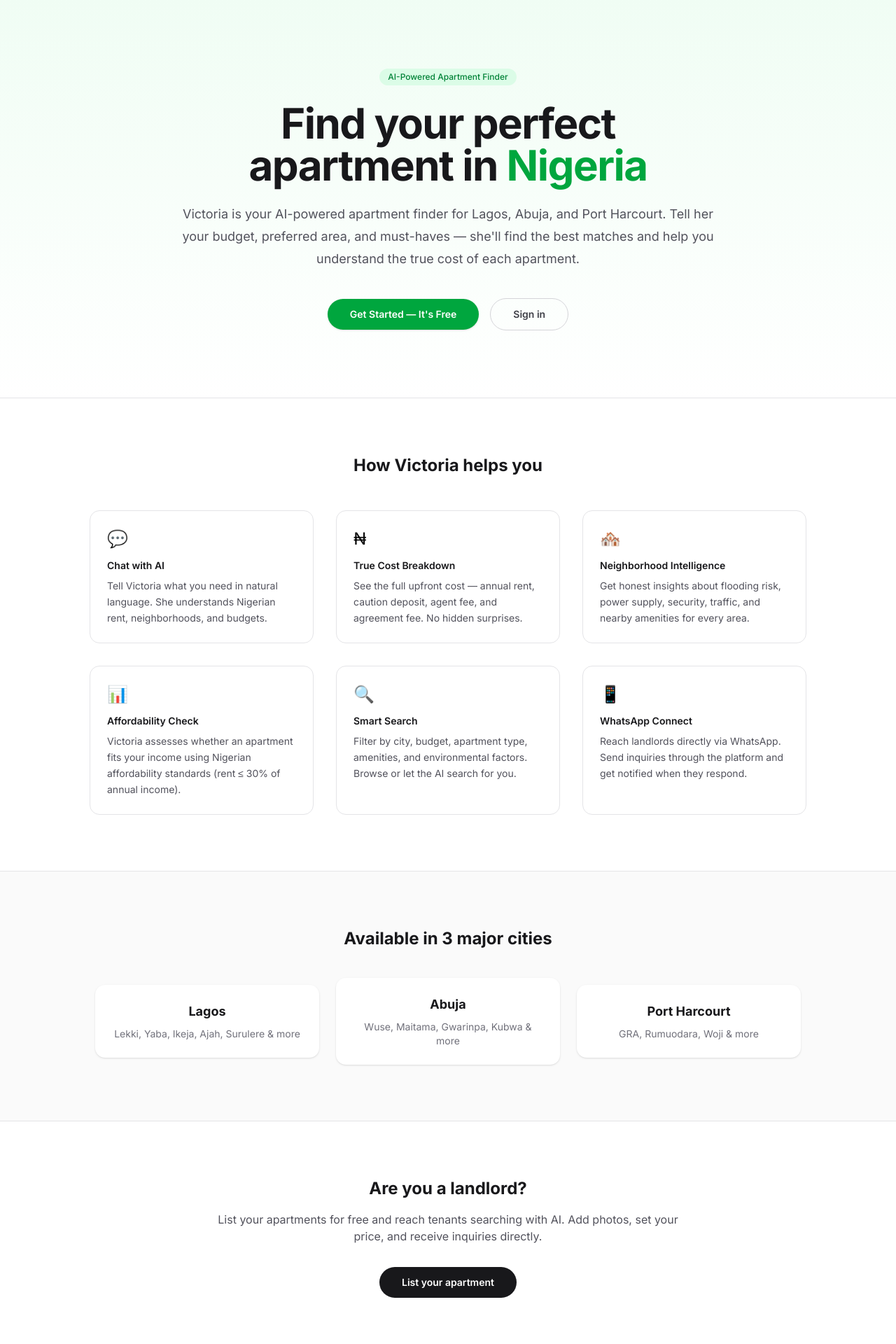
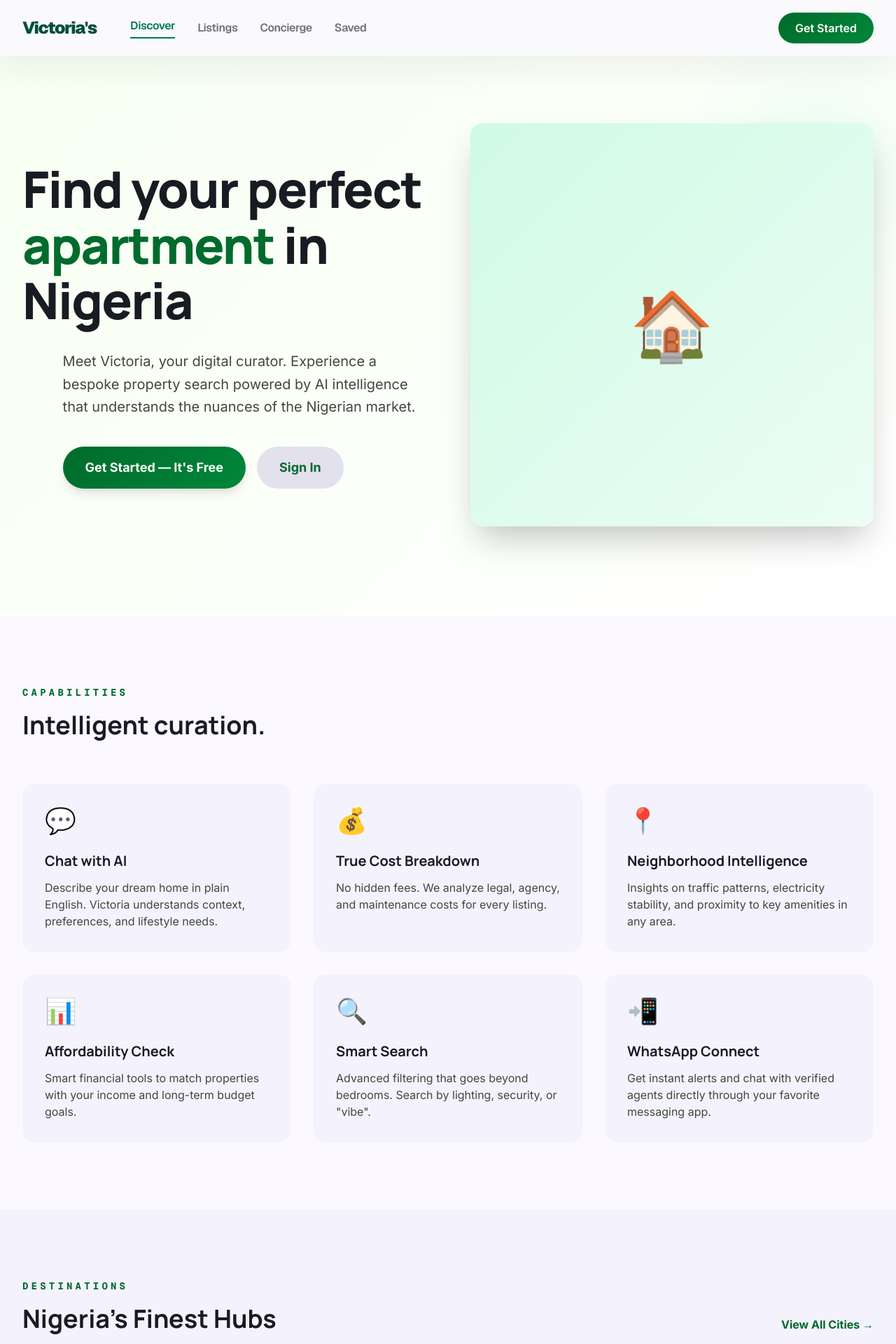
Before and after one commit to Justicegodknows/victorias, a Next.js app: page / in a window 1280 px wide. Shown: the top 1920 px of the page at 70% size. Built offline with nearby package versions, Linux system fonts and the light colour scheme.

Commit message:
feat: update global styles and layout with new design system and features

```diff
--- a/app/globals.css
+++ b/app/globals.css
@@ -9,7 +9,7 @@
   --color-foreground: var(--foreground);
   --font-sans: var(--font-sans);
   --font-mono: var(--font-geist-mono);
-  --font-heading: var(--font-sans);
+  --font-heading: var(--font-heading);
   --color-sidebar-ring: var(--sidebar-ring);
   --color-sidebar-border: var(--sidebar-border);
   --color-sidebar-accent-foreground: var(--sidebar-accent-foreground);
@@ -46,79 +46,117 @@
   --radius-2xl: calc(var(--radius) * 1.8);
   --radius-3xl: calc(var(--radius) * 2.2);
   --radius-4xl: calc(var(--radius) * 2.6);
+
+  /* Victoria's design system: surface tiers */
+  --color-surface: var(--surface);
+  --color-surface-low: var(--surface-low);
+  --color-surface-high: var(--surface-high);
+  --color-surface-highest: var(--surface-highest);
+  --color-surface-lowest: var(--surface-lowest);
+  --color-on-surface: var(--on-surface);
+  --color-on-surface-variant: var(--on-surface-variant);
+  --color-victoria-green: var(--victoria-green);
+  --color-victoria-green-dark: var(--victoria-green-dark);
+  --color-victoria-green-fg: var(--victoria-green-fg);
 }
 
 :root {
   --brand: oklch(0.55 0.17 145);
   --brand-foreground: oklch(1 0 0);
-  --background: oklch(1 0 0);
-  --foreground: oklch(0.145 0 0);
-  --card: oklch(1 0 0);
-  --card-foreground: oklch(0.145 0 0);
-  --popover: oklch(1 0 0);
-  --popover-foreground: oklch(0.145 0 0);
-  --primary: oklch(0.205 0 0);
-  --primary-foreground: oklch(0.985 0 0);
-  --secondary: oklch(0.97 0 0);
-  --secondary-foreground: oklch(0.205 0 0);
-  --muted: oklch(0.97 0 0);
-  --muted-foreground: oklch(0.556 0 0);
-  --accent: oklch(0.97 0 0);
-  --accent-foreground: oklch(0.205 0 0);
-  --destructive: oklch(0.577 0.245 27.325);
-  --border: oklch(0.922 0 0);
-  --input: oklch(0.922 0 0);
-  --ring: oklch(0.708 0 0);
+
+  /* Victoria's green palette */
+  --victoria-green: #006b2c;
+  --victoria-green-dark: #00873a;
+  --victoria-green-fg: #ffffff;
+
+  /* Surface tiers (tonal layering) */
+  --surface: #fbf8ff;
+  --surface-low: #f4f2fd;
+  --surface-high: #e8e7f1;
+  --surface-highest: #e3e1ec;
+  --surface-lowest: #ffffff;
+  --on-surface: #1a1b22;
+  --on-surface-variant: #3e4a3d;
+
+  --background: #fbf8ff;
+  --foreground: #1a1b22;
+  --card: #ffffff;
+  --card-foreground: #1a1b22;
+  --popover: #ffffff;
+  --popover-foreground: #1a1b22;
+  --primary: #006b2c;
+  --primary-foreground: #ffffff;
+  --secondary: #f4f2fd;
+  --secondary-foreground: #1a1b22;
+  --muted: #f4f2fd;
+  --muted-foreground: #6e7b6c;
+  --accent: #e3e1ec;
+  --accent-foreground: #1a1b22;
+  --destructive: #ba1a1a;
+  --border: transparent;
+  --input: #e3e1ec;
+  --ring: #006b2c;
   --chart-1: oklch(0.87 0 0);
   --chart-2: oklch(0.556 0 0);
   --chart-3: oklch(0.439 0 0);
   --chart-4: oklch(0.371 0 0);
   --chart-5: oklch(0.269 0 0);
   --radius: 0.625rem;
-  --sidebar: oklch(0.985 0 0);
-  --sidebar-foreground: oklch(0.145 0 0);
-  --sidebar-primary: oklch(0.205 0 0);
-  --sidebar-primary-foreground: oklch(0.985 0 0);
-  --sidebar-accent: oklch(0.97 0 0);
-  --sidebar-accent-foreground: oklch(0.205 0 0);
-  --sidebar-border: oklch(0.922 0 0);
-  --sidebar-ring: oklch(0.708 0 0);
+  --sidebar: #fafafa;
+  --sidebar-foreground: #1a1b22;
+  --sidebar-primary: #006b2c;
+  --sidebar-primary-foreground: #ffffff;
+  --sidebar-accent: #f4f2fd;
+  --sidebar-accent-foreground: #1a1b22;
+  --sidebar-border: transparent;
+  --sidebar-ring: #006b2c;
+  --font-heading: var(--font-manrope);
 }
 
 .dark {
   --brand: oklch(0.65 0.2 145);
   --brand-foreground: oklch(1 0 0);
-  --background: oklch(0.145 0 0);
-  --foreground: oklch(0.985 0 0);
-  --card: oklch(0.205 0 0);
-  --card-foreground: oklch(0.985 0 0);
-  --popover: oklch(0.205 0 0);
-  --popover-foreground: oklch(0.985 0 0);
-  --primary: oklch(0.922 0 0);
-  --primary-foreground: oklch(0.205 0 0);
-  --secondary: oklch(0.269 0 0);
-  --secondary-foreground: oklch(0.985 0 0);
-  --muted: oklch(0.269 0 0);
-  --muted-foreground: oklch(0.708 0 0);
-  --accent: oklch(0.269 0 0);
-  --accent-foreground: oklch(0.985 0 0);
+  --victoria-green: #62df7d;
+  --victoria-green-dark: #00873a;
+  --victoria-green-fg: #002109;
+  --surface: #09090b;
+  --surface-low: #18181b;
+  --surface-high: #27272a;
+  --surface-highest: #3f3f46;
+  --surface-lowest: #09090b;
+  --on-surface: #fafafa;
+  --on-surface-variant: #a1a1aa;
+  --background: #09090b;
+  --foreground: #fafafa;
+  --card: #18181b;
+  --card-foreground: #fafafa;
+  --popover: #18181b;
+  --popover-foreground: #fafafa;
+  --primary: #62df7d;
+  --primary-foreground: #002109;
+  --secondary: #27272a;
+  --secondary-foreground: #fafafa;
+  --muted: #27272a;
+  --muted-foreground: #a1a1aa;
+  --accent: #27272a;
+  --accent-foreground: #fafafa;
   --destructive: oklch(0.704 0.191 22.216);
   --border: oklch(1 0 0 / 10%);
   --input: oklch(1 0 0 / 15%);
-  --ring: oklch(0.556 0 0);
+  --ring: #62df7d;
   --chart-1: oklch(0.87 0 0);
   --chart-2: oklch(0.556 0 0);
   --chart-3: oklch(0.439 0 0);
   --chart-4: oklch(0.371 0 0);
   --chart-5: oklch(0.269 0 0);
-  --sidebar: oklch(0.205 0 0);
-  --sidebar-foreground: oklch(0.985 0 0);
-  --sidebar-primary: oklch(0.488 0.243 264.376);
-  --sidebar-primary-foreground: oklch(0.985 0 0);
-  --sidebar-accent: oklch(0.269 0 0);
-  --sidebar-accent-foreground: oklch(0.985 0 0);
+  --sidebar: #18181b;
+  --sidebar-foreground: #fafafa;
+  --sidebar-primary: #62df7d;
+  --sidebar-primary-foreground: #002109;
+  --sidebar-accent: #27272a;
+  --sidebar-accent-foreground: #fafafa;
   --sidebar-border: oklch(1 0 0 / 10%);
-  --sidebar-ring: oklch(0.556 0 0);
+  --sidebar-ring: #62df7d;
 }
 
 @layer base {
@@ -134,3 +172,65 @@
     @apply font-sans;
   }
 }
+
+/* Victoria's custom utilities */
+.glass-nav {
+  background: rgba(250, 250, 250, 0.7);
+  backdrop-filter: blur(20px);
+  -webkit-backdrop-filter: blur(20px);
+}
+
+.dark .glass-nav {
+  background: rgba(9, 9, 11, 0.7);
+}
+
+.btn-primary-gradient {
+  background: linear-gradient(135deg, #006b2c 0%, #00873a 100%);
+}
+
+.hero-gradient {
+  background: linear-gradient(135deg, #f7fff2 0%, #ffffff 100%);
+}
+
+.dark .hero-gradient {
+  background: linear-gradient(135deg, #09090b 0%, #18181b 100%);
+}
+
+.ambient-shadow {
+  box-shadow: 0px 20px 40px rgba(26, 27, 34, 0.06);
+}
+
+.no-scrollbar::-webkit-scrollbar {
+  display: none;
+}
+
+.no-scrollbar {
+  -ms-overflow-style: none;
+  scrollbar-width: none;
+}
+
+@keyframes pulse-dots {
+
+  0%,
+  100% {
+    opacity: 0.3;
+    transform: scale(1);
+  }
+
+  50% {
+    opacity: 1;
+    transform: scale(1.2);
+  }
+}
+
+.dot-1 {
+  animation: pulse-dots 1.5s infinite 0s;
+}
+
+.dot-2 {
+  animation: pulse-dots 1.5s infinite 0.3s;
+}
+
+.dot-3 {
+  animation: pulse-dots 1.5s infinite 0.6s;
+}
--- a/app/layout.tsx
+++ b/app/layout.tsx
@@ -1,9 +1,11 @@
 import type { Metadata } from "next";
-import { Geist, Geist_Mono, Inter } from "next/font/google";
+import { Geist, Geist_Mono, Inter, Manrope } from "next/font/google";
 import "./globals.css";
 import { cn } from "@/lib/utils";
 
 const inter = Inter({ subsets: ['latin'], variable: '--font-sans' });
+
+const manrope = Manrope({ subsets: ['latin'], variable: '--font-manrope' });
 
 const geistSans = Geist({
   variable: "--font-geist-sans",
@@ -29,9 +31,11 @@ export default function RootLayout({
   return (
     <html
       lang="en"
-      className={cn("h-full", "antialiased", geistSans.variable, geistMono.variable, "font-sans", inter.variable)}
+      className={cn("h-full", "antialiased", geistSans.variable, geistMono.variable, "font-sans", inter.variable, manrope.variable)}
     >
-      <body className="min-h-full flex flex-col">{children}</body>
+      <body className="min-h-full flex flex-col bg-[#fbf8ff] text-[#1a1b22] dark:bg-zinc-950 dark:text-zinc-50">
+        {children}
+      </body>
     </html>
   );
 }
--- a/app/page.tsx
+++ b/app/page.tsx
@@ -1,93 +1,127 @@
 import Link from "next/link";
+
+const features = [
+  {
+    icon: "💬",
+    title: "Chat with AI",
+    description: "Describe your dream home in plain English. Victoria understands context, preferences, and lifestyle needs.",
+  },
+  {
+    icon: "💰",
+    title: "True Cost Breakdown",
+    description: "No hidden fees. We analyze legal, agency, and maintenance costs for every listing.",
+  },
+  {
+    icon: "📍",
+    title: "Neighborhood Intelligence",
+    description: "Insights on traffic patterns, electricity stability, and proximity to key amenities in any area.",
+  },
+  {
+    icon: "📊",
+    title: "Affordability Check",
+    description: "Smart financial tools to match properties with your income and long-term budget goals.",
+  },
+  {
+    icon: "🔍",
+    title: "Smart Search",
+    description: 'Advanced filtering that goes beyond bedrooms. Search by lighting, security, or "vibe".',
+  },
+  {
+    icon: "📲",
+    title: "WhatsApp Connect",
+    description: "Get instant alerts and chat with verified agents directly through your favorite messaging app.",
+  },
+];
+
+const cities = [
+  { name: "Lagos", neighborhoods: ["Ikoyi", "VI", "Lekki"], image: "/images/lagos.jpg" },
+  { name: "Abuja", neighborhoods: ["Maitama", "Asokoro", "Wuse"], image: "/images/abuja.jpg", offset: true },
+  { name: "Port Harcourt", neighborhoods: ["GRA Phase 1", "Odili Rd"], image: "/images/ph.jpg" },
+];
 
 export default function Home(): React.ReactElement {
   return (
     <div className="flex flex-1 flex-col">
+      {/* Top Nav */}
+      <nav className="sticky top-0 w-full z-50 glass-nav shadow-[0px_20px_40px_rgba(26,27,34,0.06)]">
+        <div className="flex justify-between items-center px-8 h-20 w-full max-w-screen-2xl mx-auto">
+          <div className="flex items-center gap-12">
+            <span className="text-2xl font-black tracking-tighter text-emerald-900 dark:text-emerald-50 font-[family-name:var(--font-geist-sans)]">
+              Victoria&apos;s
+            </span>
+            <div className="hidden md:flex gap-8 items-center">
+              <Link href="/" className="font-[family-name:var(--font-geist-sans)] font-semibold tracking-tight text-emerald-700 dark:text-emerald-400 border-b-2 border-emerald-700 dark:border-emerald-400 pb-1">
+                Discover
+              </Link>
+              <Link href="/tenant/browse" className="font-[family-name:var(--font-geist-sans)] font-semibold tracking-tight text-zinc-500 dark:text-zinc-400 hover:text-emerald-600 transition-colors">
+                Listings
+              </Link>
+              <Link href="/tenant" className="font-[family-name:var(--font-geist-sans)] font-semibold tracking-tight text-zinc-500 dark:text-zinc-400 hover:text-emerald-600 transition-colors">
+                Concierge
+              </Link>
+              <Link href="/tenant/saved" className="font-[family-name:var(--font-geist-sans)] font-semibold tracking-tight text-zinc-500 dark:text-zinc-400 hover:text-emerald-600 transition-colors">
+                Saved
+              </Link>
+            </div>
+          </div>
+          <div className="flex items-center gap-6">
+            <Link href="/register" className="btn-primary-gradient text-white px-6 py-2.5 rounded-full font-semibold active:scale-90 transition-transform">
+              Get Started
+            </Link>
+          </div>
+        </div>
+      </nav>
+
       {/* Hero */}
-      <section className="flex flex-1 flex-col items-center justify-center bg-gradient-to-b from-green-50 to-white px-4 py-24 text-center dark:from-zinc-900 dark:to-zinc-950">
-        <div className="mx-auto max-w-3xl">
-          <span className="inline-block rounded-full bg-green-100 px-3 py-1 text-xs font-medium text-green-700 dark:bg-green-900 dark:text-green-400">
-            AI-Powered Apartment Finder
-          </span>
-          <h1 className="mt-6 text-4xl font-bold tracking-tight text-zinc-900 sm:text-5xl lg:text-6xl dark:text-zinc-50">
-            Find your perfect apartment in{" "}
-            <span className="text-green-600">Nigeria</span>
+      <section className="hero-gradient pt-24 pb-32 px-8 overflow-hidden">
+        <div className="max-w-screen-xl mx-auto grid lg:grid-cols-2 gap-16 items-center">
+          <div>
+            <h1 className="font-[family-name:var(--font-manrope)] text-6xl md:text-7xl font-extrabold tracking-tight text-[#1a1b22] dark:text-zinc-50 mb-8 leading-[1.1]">
+              Find your perfect <br />
+              <span className="text-[#006b2c] dark:text-emerald-400">apartment</span> in Nigeria
             </h1>
-          <p className="mt-6 text-lg leading-8 text-zinc-600 dark:text-zinc-400">
-            Victoria is your AI-powered apartment finder for Lagos, Abuja, and Port Harcourt.
-            Tell her your budget, preferred area, and must-haves — she&apos;ll find the best matches
-            and help you understand the true cost of each apartment.
+            <div className="pl-[10%]">
+              <p className="text-xl text-[#3e4a3d] dark:text-zinc-400 max-w-lg mb-10 leading-relaxed">
+                Meet Victoria, your digital curator. Experience a bespoke property search powered by AI intelligence that understands the nuances of the Nigerian market.
               </p>
-          <div className="mt-10 flex flex-col items-center gap-4 sm:flex-row sm:justify-center">
-            <Link
-              href="/register"
-              className="rounded-full bg-green-600 px-8 py-3 text-sm font-semibold text-white shadow-sm hover:bg-green-700 focus-visible:outline focus-visible:outline-2 focus-visible:outline-offset-2 focus-visible:outline-green-600"
-            >
+              <div className="flex flex-wrap gap-4">
+                <Link href="/register" className="btn-primary-gradient text-white px-8 py-4 rounded-full font-bold text-lg shadow-lg hover:shadow-xl transition-all">
                   Get Started — It&apos;s Free
                 </Link>
-            <Link
-              href="/login"
-              className="rounded-full border border-zinc-300 px-8 py-3 text-sm font-semibold text-zinc-700 hover:bg-zinc-50 dark:border-zinc-600 dark:text-zinc-300 dark:hover:bg-zinc-800"
-            >
-              Sign in
+                <Link href="/login" className="bg-[#e3e1ec] dark:bg-zinc-800 text-[#006b2c] dark:text-emerald-400 px-8 py-4 rounded-full font-bold text-lg hover:bg-[#e8e7f1] dark:hover:bg-zinc-700 transition-all">
+                  Sign In
                 </Link>
+              </div>
+            </div>
+          </div>
+          <div className="relative hidden lg:block">
+            <div className="absolute -top-12 -right-12 w-64 h-64 bg-emerald-200/20 rounded-full blur-3xl" />
+            <div className="rounded-2xl shadow-2xl relative z-10 w-full aspect-square bg-gradient-to-br from-emerald-100 to-emerald-50 dark:from-zinc-800 dark:to-zinc-900 flex items-center justify-center">
+              <span className="text-8xl">🏠</span>
+            </div>
           </div>
         </div>
       </section>
 
       {/* Features */}
-      <section className="border-t border-zinc-200 bg-white px-4 py-20 dark:border-zinc-800 dark:bg-zinc-950">
-        <div className="mx-auto max-w-5xl">
-          <h2 className="text-center text-2xl font-bold text-zinc-900 dark:text-zinc-50">
-            How Victoria helps you
+      <section className="py-24 px-8 bg-[#fbf8ff] dark:bg-zinc-950">
+        <div className="max-w-screen-xl mx-auto">
+          <div className="mb-16">
+            <span className="font-[family-name:var(--font-geist-mono)] text-[#006b2c] dark:text-emerald-400 uppercase tracking-[0.3em] font-bold text-sm">
+              Capabilities
+            </span>
+            <h2 className="font-[family-name:var(--font-manrope)] text-4xl font-bold mt-4 dark:text-zinc-50">
+              Intelligent curation.
             </h2>
-          <div className="mt-12 grid gap-8 sm:grid-cols-2 lg:grid-cols-3">
-            {[
-              {
-                icon: "💬",
-                title: "Chat with AI",
-                description:
-                  "Tell Victoria what you need in natural language. She understands Nigerian rent, neighborhoods, and budgets.",
-              },
-              {
-                icon: "₦",
-                title: "True Cost Breakdown",
-                description:
-                  "See the full upfront cost — annual rent, caution deposit, agent fee, and agreement fee. No hidden surprises.",
-              },
-              {
-                icon: "🏘️",
-                title: "Neighborhood Intelligence",
-                description:
-                  "Get honest insights about flooding risk, power supply, security, traffic, and nearby amenities for every area.",
-              },
-              {
-                icon: "📊",
-                title: "Affordability Check",
-                description:
-                  "Victoria assesses whether an apartment fits your income using Nigerian affordability standards (rent ≤ 30% of annual income).",
-              },
-              {
-                icon: "🔍",
-                title: "Smart Search",
-                description:
-                  "Filter by city, budget, apartment type, amenities, and environmental factors. Browse or let the AI search for you.",
-              },
-              {
-                icon: "📱",
-                title: "WhatsApp Connect",
-                description:
-                  "Reach landlords directly via WhatsApp. Send inquiries through the platform and get notified when they respond.",
-              },
-            ].map((feature) => (
-              <div key={feature.title} className="rounded-xl border border-zinc-200 p-6 dark:border-zinc-800">
-                <span className="text-2xl">{feature.icon}</span>
-                <h3 className="mt-3 text-sm font-semibold text-zinc-900 dark:text-zinc-50">
+          </div>
+          <div className="grid md:grid-cols-2 lg:grid-cols-3 gap-8">
+            {features.map((feature) => (
+              <div key={feature.title} className="bg-[#f4f2fd] dark:bg-zinc-900 p-8 rounded-2xl hover:bg-[#e3e1ec] dark:hover:bg-zinc-800 transition-colors group">
+                <div className="text-4xl mb-6 group-hover:scale-110 transition-transform">{feature.icon}</div>
+                <h3 className="font-[family-name:var(--font-manrope)] text-xl font-bold mb-3 dark:text-zinc-50">
                   {feature.title}
                 </h3>
-                <p className="mt-2 text-sm leading-relaxed text-zinc-600 dark:text-zinc-400">
-                  {feature.description}
-                </p>
+                <p className="text-[#3e4a3d] dark:text-zinc-400">{feature.description}</p>
               </div>
             ))}
           </div>
@@ -95,49 +129,75 @@ export default function Home(): React.ReactElement {
       </section>
 
       {/* Cities */}
-      <section className="border-t border-zinc-200 bg-zinc-50 px-4 py-20 dark:border-zinc-800 dark:bg-zinc-900">
-        <div className="mx-auto max-w-5xl text-center">
-          <h2 className="text-2xl font-bold text-zinc-900 dark:text-zinc-50">
-            Available in 3 major cities
+      <section className="py-24 px-8 bg-[#f4f2fd] dark:bg-zinc-900 overflow-hidden">
+        <div className="max-w-screen-xl mx-auto">
+          <div className="flex flex-col md:flex-row justify-between items-end mb-16 gap-6">
+            <div>
+              <span className="font-[family-name:var(--font-geist-mono)] text-[#006b2c] dark:text-emerald-400 uppercase tracking-[0.3em] font-bold text-sm">
+                Destinations
+              </span>
+              <h2 className="font-[family-name:var(--font-manrope)] text-4xl font-bold mt-4 dark:text-zinc-50">
+                Nigeria&apos;s Finest Hubs
               </h2>
-          <div className="mt-10 flex flex-col items-center justify-center gap-6 sm:flex-row">
-            {[
-              { city: "Lagos", description: "Lekki, Yaba, Ikeja, Ajah, Surulere & more" },
-              { city: "Abuja", description: "Wuse, Maitama, Gwarinpa, Kubwa & more" },
-              { city: "Port Harcourt", description: "GRA, Rumuodara, Woji & more" },
-            ].map((item) => (
-              <div key={item.city} className="w-full max-w-xs rounded-xl bg-white p-6 shadow-sm dark:bg-zinc-800">
-                <h3 className="text-lg font-bold text-zinc-900 dark:text-zinc-50">{item.city}</h3>
-                <p className="mt-2 text-sm text-zinc-500 dark:text-zinc-400">{item.description}</p>
+            </div>
+            <Link href="/tenant/browse" className="text-[#006b2c] dark:text-emerald-400 font-bold flex items-center gap-2 hover:gap-4 transition-all">
+              View All Cities →
+            </Link>
+          </div>
+          <div className="grid md:grid-cols-3 gap-8">
+            {cities.map((city) => (
+              <div key={city.name} className={`relative group cursor-pointer overflow-hidden rounded-2xl shadow-xl ${city.offset ? "md:translate-y-12" : ""}`}>
+                <div className="w-full aspect-[3/4] bg-gradient-to-br from-emerald-700 to-emerald-900 group-hover:scale-110 transition-transform duration-700" />
+                <div className="absolute inset-0 bg-gradient-to-t from-zinc-950 via-transparent to-transparent opacity-80" />
+                <div className="absolute bottom-0 left-0 p-8">
+                  <h3 className="text-white font-[family-name:var(--font-manrope)] text-3xl font-bold mb-2">{city.name}</h3>
+                  <div className="flex flex-wrap gap-2">
+                    {city.neighborhoods.map((n) => (
+                      <span key={n} className="text-zinc-300 text-xs font-[family-name:var(--font-geist-mono)] bg-white/10 backdrop-blur-md px-3 py-1 rounded-full">
+                        {n}
+                      </span>
+                    ))}
+                  </div>
+                </div>
               </div>
             ))}
           </div>
         </div>
       </section>
 
-      {/* CTA for landlords */}
-      <section className="border-t border-zinc-200 bg-white px-4 py-20 dark:border-zinc-800 dark:bg-zinc-950">
-        <div className="mx-auto max-w-2xl text-center">
-          <h2 className="text-2xl font-bold text-zinc-900 dark:text-zinc-50">
+      {/* Landlord CTA */}
+      <section className="py-32 px-8 bg-[#fbf8ff] dark:bg-zinc-950">
+        <div className="max-w-screen-xl mx-auto">
+          <div className="bg-[#1a1b22] dark:bg-zinc-800 rounded-[2.5rem] p-12 md:p-20 relative overflow-hidden">
+            <div className="relative z-10 max-w-2xl">
+              <h2 className="font-[family-name:var(--font-manrope)] text-4xl md:text-5xl font-bold text-white mb-6 leading-tight">
                 Are you a landlord?
               </h2>
-          <p className="mt-4 text-zinc-600 dark:text-zinc-400">
-            List your apartments for free and reach tenants searching with AI. Add photos, set your price, and receive inquiries directly.
+              <p className="text-zinc-400 text-lg mb-10 leading-relaxed">
+                Connect with verified, high-quality tenants curated by our AI system. Reduce vacancy times and manage your properties with unprecedented transparency.
               </p>
-          <Link
-            href="/register"
-            className="mt-8 inline-block rounded-full bg-zinc-900 px-8 py-3 text-sm font-semibold text-white hover:bg-zinc-800 dark:bg-zinc-50 dark:text-zinc-900 dark:hover:bg-zinc-200"
-          >
-            List your apartment
+              <Link href="/register" className="bg-[#006b2c] text-white px-10 py-4 rounded-full font-bold text-lg hover:bg-[#00873a] transition-all inline-block">
+                List Your Property
               </Link>
+            </div>
+          </div>
         </div>
       </section>
 
       {/* Footer */}
-      <footer className="border-t border-zinc-200 bg-zinc-50 px-4 py-8 dark:border-zinc-800 dark:bg-zinc-900">
-        <div className="mx-auto flex max-w-5xl items-center justify-between text-sm text-zinc-500 dark:text-zinc-400">
-          <span className="font-semibold text-green-600">Victoria&apos;s</span>
-          <span>© {new Date().getFullYear()} Victoria&apos;s. AI-powered apartment finder for Nigeria.</span>
+      <footer className="bg-[#f4f2fd] dark:bg-zinc-900 py-12 px-8">
+        <div className="max-w-screen-xl mx-auto flex flex-col md:flex-row justify-between items-center gap-8">
+          <div className="flex flex-col items-center md:items-start gap-4">
+            <span className="text-2xl font-black tracking-tighter text-emerald-900 dark:text-emerald-50 font-[family-name:var(--font-geist-sans)]">
+              Victoria&apos;s
+            </span>
+            <p className="text-[#3e4a3d] dark:text-zinc-400 text-sm">© {new Date().getFullYear()} Victoria&apos;s Shell. All rights reserved.</p>
+          </div>
+          <div className="flex gap-8 text-sm font-medium text-[#3e4a3d] dark:text-zinc-400">
+            <Link href="#" className="hover:text-[#006b2c] dark:hover:text-emerald-400 transition-colors">Privacy</Link>
+            <Link href="#" className="hover:text-[#006b2c] dark:hover:text-emerald-400 transition-colors">Terms</Link>
+            <Link href="#" className="hover:text-[#006b2c] dark:hover:text-emerald-400 transition-colors">Contact</Link>
+          </div>
         </div>
       </footer>
     </div>
```
Lines whose indentation alone changed are shown as unchanged.
